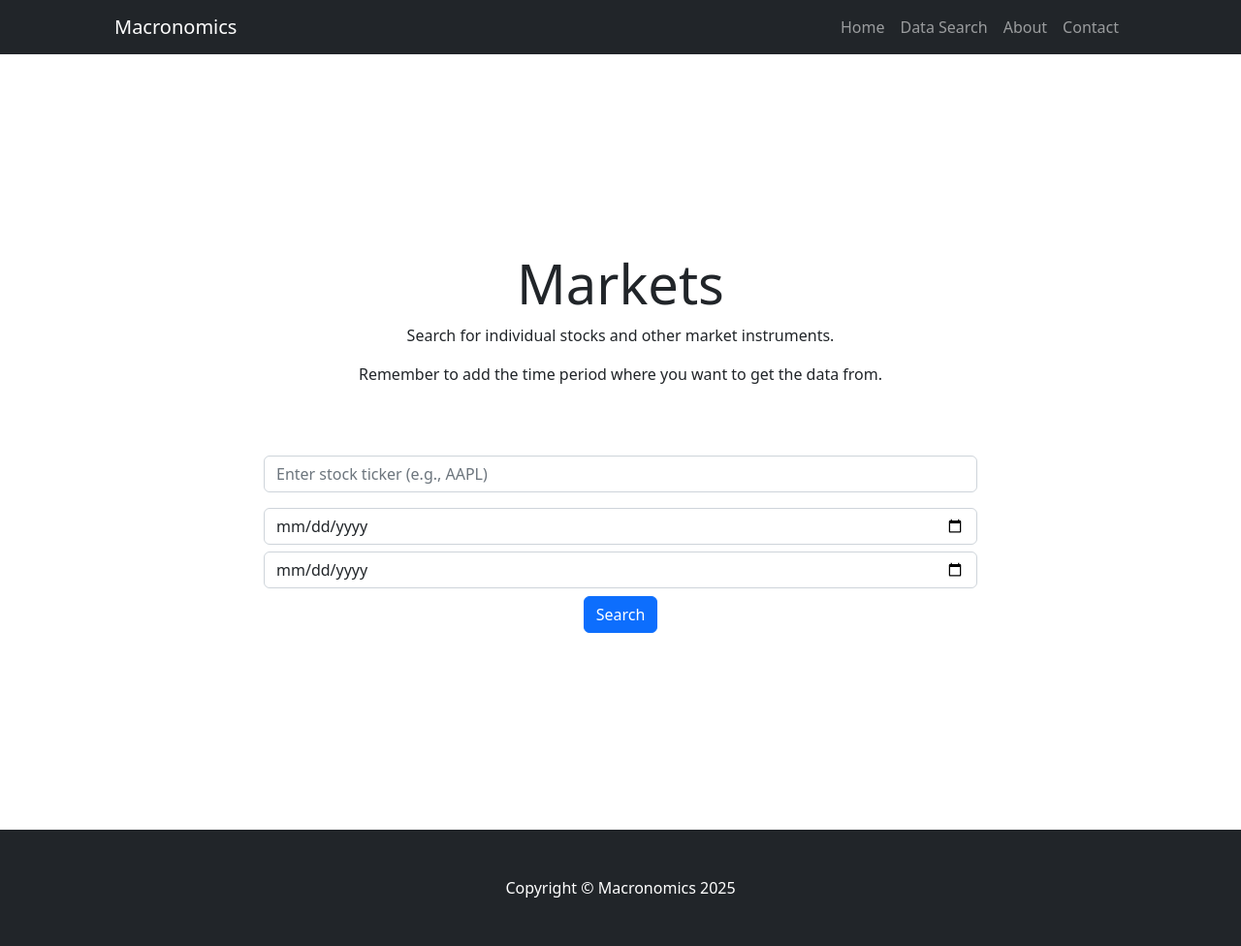
After one commit to noobemppu/Macronomics, a Django app: page /markets_search/ in a window 1280 px wide. The commit adds this page. Shown: the whole page at 97% size. Run offline with Django 5.2, Linux system fonts and the light colour scheme; some libraries are stand-ins or nearby versions.

Commit message:
Working solution with Markets data, yahoo finance API working with visualization

```diff
--- a/app/Templates/base.html
+++ b/app/Templates/base.html
@@ -38,11 +38,8 @@
     <!-- Bootstrap core JS-->
     <script src="https://cdn.jsdelivr.net/npm/bootstrap@5.2.3/dist/js/bootstrap.bundle.min.js"></script>
     <!-- Core theme JS-->
-    <script src="js/scripts.js"></script>
-    <!-- * * * * * * * * * * * * * * * * * * * * * * * * * * * * * * * * * * * * * * * *-->
-    <!-- * *                               SB Forms JS                               * *-->
-    <!-- * * Activate your form at https://startbootstrap.com/solution/contact-forms * *-->
-    <!-- * * * * * * * * * * * * * * * * * * * * * * * * * * * * * * * * * * * * * * * *-->
+    <script src="{% static 'js/scripts.js' %}"></script>
+    <!-- SB Forms JS -->
     <script src="https://cdn.startbootstrap.com/sb-forms-latest.js"></script>
   <!-- Page-specific scripts -->
   {% block scripts %}{% endblock %}
--- a/app/Templates/main_page.html
+++ b/app/Templates/main_page.html
@@ -37,7 +37,7 @@
                   <div class="feature bg-primary bg-gradient text-white rounded-3 mb-3"><i class="bi bi-building"></i></div>
                   <h2 class="h4 fw-bolder">Markets</h2>
                   <p>Find the data about your favorite stocks.</p>
-                  <a class="text-decoration-none" href="#!">
+                  <a class="text-decoration-none" href="{% url 'markets_search' %}">
                       Search
                       <i class="bi bi-arrow-right"></i>
                   </a>
--- /dev/null
+++ b/app/Templates/markets_search.html
@@ -0,0 +1,114 @@
+{% extends "base.html" %}
+
+{% block title %}Finance Search{% endblock %}
+
+{% block content %}
+<div class="d-flex justify-content-center align-items-center min-vh-100">
+    <div class="container">
+        <div class="row justify-content-center">
+            <div class="col-md-8">
+                <h1 class="display-4 text-center">Markets</h1>
+                <p class="text-center">Search for individual stocks and other market instruments.</p>
+                <p class="text-center">Remember to add the time period where you want to get the data from.</p>
+            </div>
+        </div>
+        <div class="row justify-content-center" style="margin-top: 5%;">
+            <div class="col-md-8">
+                <form method="POST" action="{% url 'markets_search' %}">
+                    {% csrf_token %}
+                    <div class="form-group mb-3">
+                        <input type="text" class="form-control" name="ticker" id="id_ticker" placeholder="Enter stock ticker (e.g., AAPL)" required>
+                    </div>
+                    <div style="margin-top: 1%;">
+                        <input type="date" class="form-control" name="start_date" id="id_start_date" required>
+                    </div>
+                    <div style="margin-top: 1%;">
+                        <input type="date" class="form-control" name="end_date" id="id_end_date" required>
+                    </div>
+                    <div class="text-center" style="margin-top: 1%;">
+                        <button class="btn btn-primary" type="submit">Search</button>
+                    </div>
+                </form>
+            </div>
+        </div>
+        {% if error_message %}
+        <div class="alert alert-danger mt-4">
+            {{ error_message }}
+        </div>
+        {% endif %}
+
+        {% if graph %}
+        <div class="row justify-content-center mt-4">
+            <!-- Main row container -->
+            <div class="col-md-12">
+                <!-- Graph and info container -->
+                <div class="row">
+                    <!-- Graph card - takes 8 columns (wider) -->
+                    <div class="col-md-8 mb-4">
+                        <div class="card h-100">
+                            <div class="card-header bg-primary text-white">
+                                <h5 class="card-title mb-0">Stock Data Results</h5>
+                            </div>
+                            <div class="card-body">
+                                {{ graph|safe }}
+                            </div>
+                        </div>
+                    </div>
+
+                    <!-- Info card - takes 4 columns (narrower) -->
+                    <div class="col-md-4 mb-4">
+                        <div class="card h-100">
+                            <div class="card-header bg-primary text-white">
+                                <h5 class="card-title mb-0">Basic Info</h5>
+                            </div>
+                            <div class="card-body">
+                                {% if info_box %}
+                                <div class="mb-2">
+                                    <strong>Company:</strong> {{ info_box.Name|default:"N/A" }}
+                                </div>
+                                <div class="mb-2">
+                                    <strong>Sector:</strong> {{ info_box.Sector|default:"N/A" }}
+                                </div>
+                                <div class="mb-2">
+                                    <strong>Industry:</strong> {{ info_box.Industry|default:"N/A" }}
+                                </div>
+                                <div class="mb-2">
+                                    <strong>Current Price:</strong> ${{ info_box.Current_Price|floatformat:2|default:"N/A" }}
+                                </div>
+                                <div class="mb-2">
+                                    <strong>Market Cap:</strong> ${{ info_box.Market_Cap|floatformat:0|default:"N/A" }}
+                                </div>
+                                <div class="mb-2">
+                                    <strong>52-Week High:</strong> ${{ info_box.52_Week_High|floatformat:2|default:"N/A" }}
+                                </div>
+                                <div class="mb-2">
+                                    <strong>52-Week Low:</strong> ${{ info_box.52_Week_Low|floatformat:2|default:"N/A" }}
+                                </div>
+                                {% if info_box.Dividend_Yield != 'N/A' %}
+                                <div class="mb-2">
+                                    <strong>Dividend Yield:</strong> {{ info_box.Dividend_Yield|floatformat:2 }}%
+                                </div>
+                                {% endif %}
+                                {% if info_box.PE_Ratio != 'N/A' %}
+                                <div class="mb-2">
+                                    <strong>P/E Ratio:</strong> {{ info_box.PE_Ratio|floatformat:2 }}
+                                </div>
+                                {% endif %}
+                                {% if info_box.Beta != 'N/A' %}
+                                <div class="mb-2">
+                                    <strong>Beta:</strong> {{ info_box.Beta|floatformat:2 }}
+                                </div>
+                                {% endif %}
+                                {% else %}
+                                    <p>No additional information available for this stock.</p>
+                                {% endif %}
+                            </div>
+                        </div>
+                    </div>
+                </div>
+            </div>
+        </div>
+        {% endif %}
+    </div>
+</div>
+{% endblock %}
--- a/app/views.py
+++ b/app/views.py
@@ -8,14 +8,9 @@ import os
 # Third-party imports
 import pandas as pd
 import datacommons as dc
-from reportlab.lib import colors
-from reportlab.lib.pagesizes import letter
-from reportlab.lib.styles import getSampleStyleSheet
-from reportlab.platypus import SimpleDocTemplate, Table, TableStyle, Paragraph, Spacer
-from reportlab.graphics.shapes import Drawing
-from reportlab.graphics.charts.linecharts import HorizontalLineChart
 import plotly.express as px
 import plotly.graph_objects as go
+import yfinance as yf
 
 # Django imports
 from django.shortcuts import render
@@ -23,8 +18,8 @@ from django.http import HttpResponse, JsonResponse
 from django.contrib.admin.views.decorators import staff_member_required
 
 # Local application imports
-from .models import DataCommonsData, DataCommonsDataForm, get_indicators #search_indicators
-from .cache_config import cache_manager  # This might be needed for your debug_imf_api view
+from .models import DataCommonsData, DataCommonsDataForm, get_indicators
+from .models_finance import FinanceModel, FinanceDataForm
 
 def main_page(request):
     """
@@ -152,3 +147,74 @@ def datacommons_data(request):
     # Render the template with the form and any error message
     # For GET requests or failed POST requests
     return render(request, 'datacommons_data.html', {'form': form, 'error_message': error_message, 'graph': graph})
+
+def markets_data(request):
+
+    graph = None
+    error_message = None
+    info_box = None
+
+    if request.method == 'POST':
+        form = FinanceDataForm(request.POST)
+
+        if form.is_valid():
+            ticker = form.cleaned_data['ticker']
+            start_date = form.cleaned_data['start_date']
+            end_date = form.cleaned_data['end_date']
+
+            data = FinanceModel.get_market_data(ticker, start_date, end_date)
+            if data is not None:
+                df = pd.DataFrame(data)
+
+            if isinstance(data.columns, pd.MultiIndex):
+
+                close_prices = data['Close'][ticker]
+                title = ticker
+
+                fig = px.line(
+                    df, x=close_prices.index, y=close_prices.values,
+                    title=title,
+                    labels={'x': 'Date', 'y': 'Close Price'}
+                )
+                fig.update_layout(
+                    template='plotly_white',
+                    xaxis_tickformat='%Y-%m-%d',
+                    yaxis_tickformat='.2f',
+                    hovermode='x unified'
+                )
+                graph = fig.to_html(
+                    full_html=False,
+                    include_plotlyjs='cdn',
+                    config={
+                        'displaylogo': False,
+                        'modeBarButtonsToAdd': [
+                            'downloadImage'
+                        ]
+                    })
+
+            basic_info = FinanceModel.get_basic_info(ticker)
+
+            if basic_info is not None:
+                info_box = {
+                    'Name': basic_info.get('longName', 'N/A'),
+                    'Sector': basic_info.get('sector', 'N/A'),
+                    'Industry': basic_info.get('industry', 'N/A'),
+                    'Market_Cap': basic_info.get('marketCap', 'N/A'),
+                    'Beta': basic_info.get('beta', 'N/A'),
+                    '52_Week_High': basic_info.get('fiftyTwoWeekHigh', 'N/A'),
+                    '52_Week_Low': basic_info.get('fiftyTwoWeekLow', 'N/A'),
+                    'Current_Price': basic_info.get('currentPrice', 'N/A'),
+                    'PE_Ratio': basic_info.get('forwardPE', 'N/A'),
+                    'Dividend_Yield': basic_info.get('dividendYield', 'N/A')
+                }
+                print(info_box)
+
+    else:
+        form = FinanceDataForm()
+
+    return render(request, 'markets_search.html', {
+        'form': form,
+        'error_message': error_message,
+        'graph': graph,
+        'info_box': info_box
+    })
--- a/macroeconomics/urls.py
+++ b/macroeconomics/urls.py
@@ -22,4 +22,5 @@ urlpatterns = [
     path('admin/', admin.site.urls),
     path('', views.main_page, name='main_page'),
     path('macrodata_search/', views.datacommons_data, name='macrodata_search'),
+    path('markets_search/', views.markets_data, name='markets_search'),
 ]
```
Also changed, not shown: app/models.py (+10 -5 lines), app/models_finance.py (added, +62 -0 lines).
